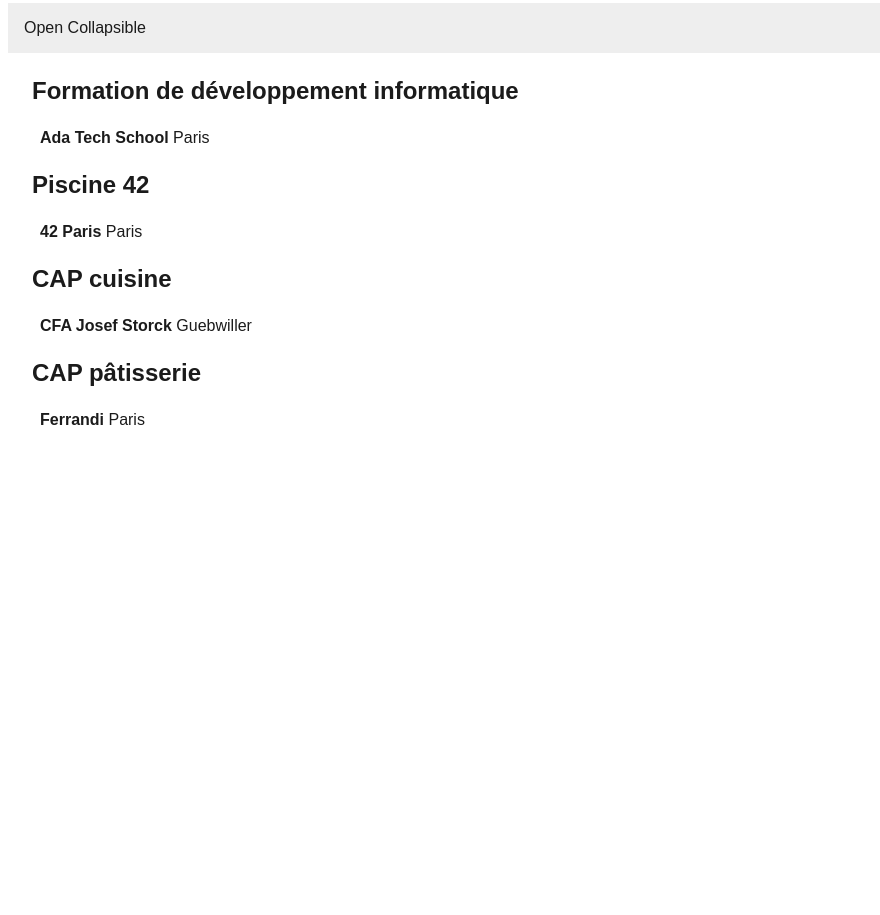
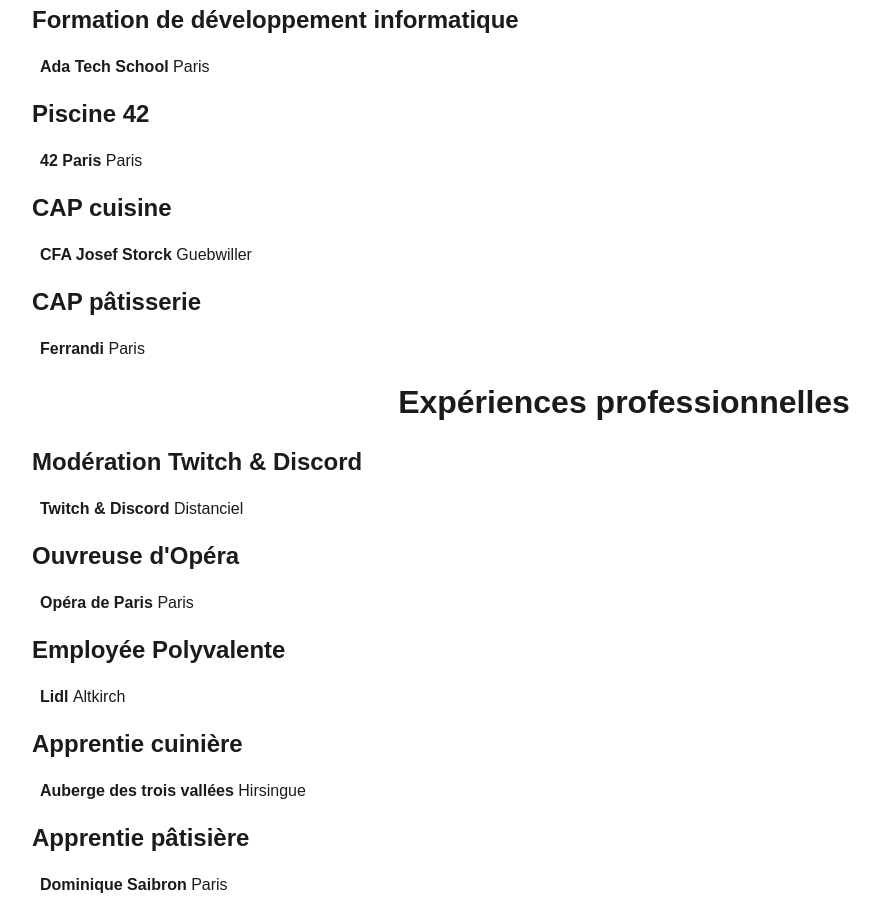
Before and after one commit to Stealian/Portfolio, a plain HTML site: page index.html in a window 1280 px wide. Shown: the part 332-1247 px from the top of the page, without its empty margins (24-904 px from the left). Before the commit the page ends 800 px from the top, so only its background shows below. Drawn offline with Linux system fonts and the light colour scheme; a script that the page names is missing; a web font is replaced by a local one.

Commit message:
maj index

```diff
--- a/index.html
+++ b/index.html
@@ -24,10 +24,7 @@
         <div>
             <h3>Bac +2 en développement web</h3>
             <h4>OpenClaseroom <span class="stage">Distanciel</span></h4>
-            <button class="collapsible">Open Collapsible</button>
-            <div class="content">
-                <p>Lorem ipsum dolor sit amet, consectetur adipisicing elit, sed do eiusmod tempor incididunt ut labore et dolore magna aliqua. Ut enim ad minim veniam, quis nostrud exercitation ullamco laboris nisi ut aliquip ex ea commodo consequat.</p>
-            </div>
+        </div>
         <div>
             <h3>Formation de développement informatique</h3>
             <h4>Ada Tech School <span class="stage">Paris</span></h4>
@@ -45,6 +42,27 @@
             <h4>Ferrandi <span class="stage">Paris</span></h4>
         </div>
     </section>
-    <!--Expéreces professionnelles-->
-    <section></section>
+    <!--Expériences professionnelles-->
+    <section class="listing">
+        <h2>Expériences professionnelles</h2>
+        <div>
+            <h3>Modération Twitch & Discord</h3>
+            <h4>Twitch & Discord <span class="stage">Distanciel</span></h4>
+        <div>
+            <h3>Ouvreuse d'Opéra</h3>
+            <h4>Opéra de Paris <span class="stage">Paris</span></h4>
+        </div>
+        <div>
+            <h3>Employée Polyvalente</h3>
+            <h4>Lidl <span class="stage">Altkirch</span></h4>
+        </div>
+        <div>
+            <h3>Apprentie cuinière</h3>
+            <h4>Auberge des trois vallées <span class="stage">Hirsingue</span></h4>
+        </div>
+        <div>
+            <h3>Apprentie pâtisière</h3>
+            <h4>Dominique Saibron <span class="stage">Paris</span></h4>
+        </div>
+    </section>
 </body>
```
